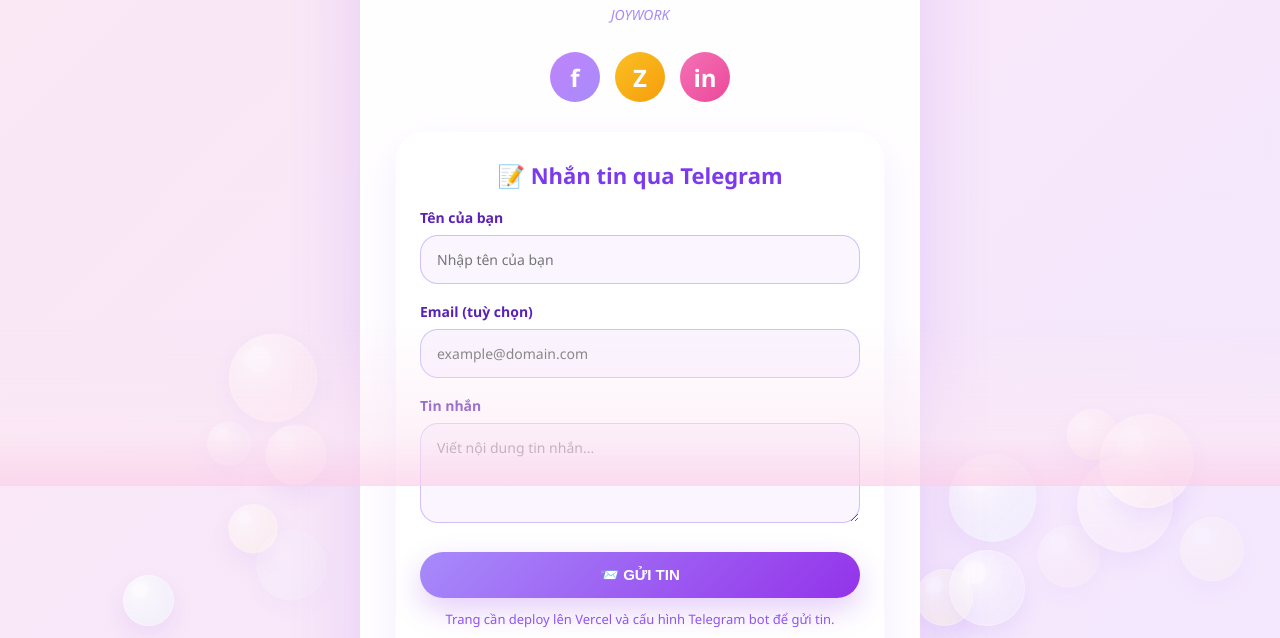
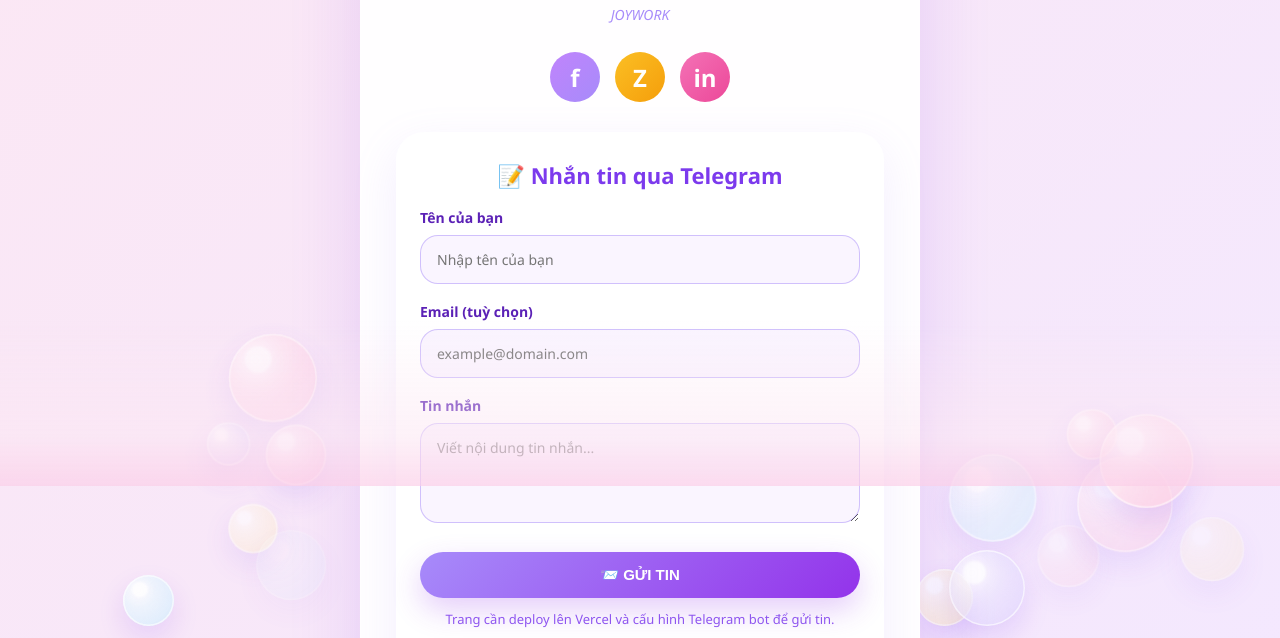
Before and after one commit to nhem0913/digital-profile, a website: page index.html in a window 1280 px wide. Shown: the part 314-952 px from the top of the page. Drawn offline with Linux system fonts and the light colour scheme.

Commit message:
Improve bubble visibility with stronger pastel tones

```diff
--- a/index.html
+++ b/index.html
@@ -259,11 +259,11 @@
             border-radius: 50%;
             cursor: pointer;
             pointer-events: auto;
-            opacity: 0.88;
+            opacity: 0.95;
             box-shadow:
-                inset 0 0 0 1px rgba(255, 255, 255, 0.4),
-                inset -10px -12px 20px rgba(255, 255, 255, 0.25),
-                0 10px 24px rgba(139, 92, 246, 0.12);
+                inset 0 0 0 1.5px rgba(255, 255, 255, 0.65),
+                inset -12px -14px 24px rgba(255, 255, 255, 0.3),
+                0 12px 30px rgba(139, 92, 246, 0.2);
             animation-name: bubbleFloat;
             animation-timing-function: linear;
             animation-fill-mode: forwards;
@@ -278,7 +278,7 @@
             border-radius: 50%;
             top: 14%;
             left: 18%;
-            background: rgba(255, 255, 255, 0.65);
+            background: rgba(255, 255, 255, 0.82);
             filter: blur(1px);
         }
 
@@ -726,11 +726,11 @@
         };
 
         const pastelBubbleColors = [
-            'rgba(255, 192, 203, 0.26)',
-            'rgba(196, 181, 253, 0.24)',
-            'rgba(253, 230, 138, 0.22)',
-            'rgba(186, 230, 253, 0.24)',
-            'rgba(251, 207, 232, 0.24)'
+            'rgba(255, 125, 176, 0.46)',
+            'rgba(167, 139, 250, 0.44)',
+            'rgba(250, 204, 104, 0.42)',
+            'rgba(125, 211, 252, 0.42)',
+            'rgba(244, 114, 182, 0.42)'
         ];
 
         function randomBetween(min, max) {
```
